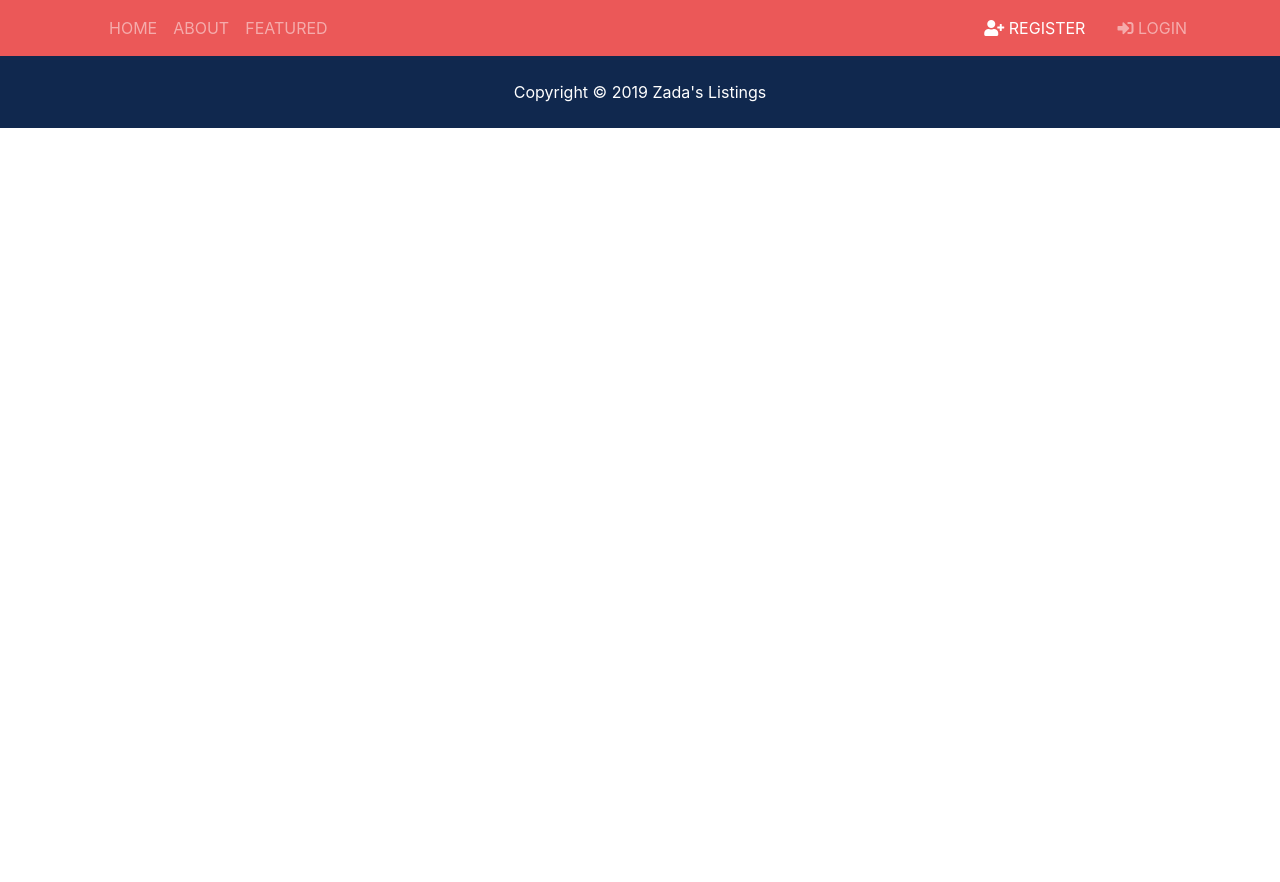
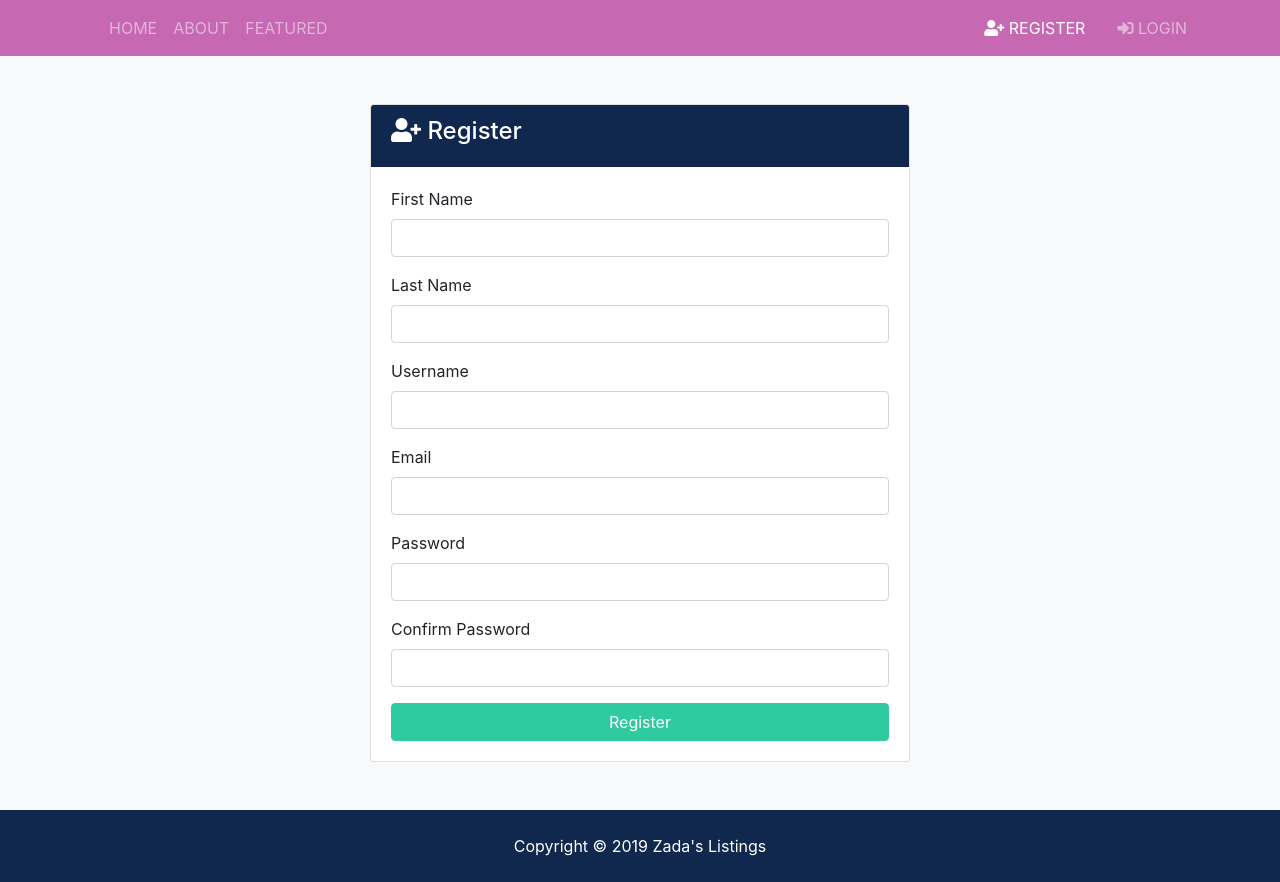
Before and after one commit to machinesandpixels/zadaslisting, a Django app: page /accounts/register in a window 1280 px wide. Before the commit the page ends 128 px from the top, so only its background shows below. Run offline with Django 3.2, Linux system fonts and the light colour scheme; some libraries are stand-ins or nearby versions.

Commit message:
Changed the navbars background color.

```diff
--- a/accounts/views.py
+++ b/accounts/views.py
@@ -1,14 +1,65 @@
 from django.shortcuts import render, redirect
+from django.contrib import messages
+from django.contrib import auth
+from django.contrib.auth.models import User
 
 # Create your views here.
 def dashboard(request):
     return render(request, 'accounts/dashboard.html')
 
 def login(request):
-    return render(request, 'accounts/login.html')
+    if request.method == 'POST':
+        print("login_test")
+        messages.error(request, 'Testing Error Message')
+        return redirect('register')
+
+    else:
+        return render(request, 'accounts/login.html')
 
 def logout(request):
     return redirect(request, 'index')
 
 def register(request):
-    return render(request, 'accounts/register.html')
+    if request.method == 'POST':
+        # Form Data
+        first_name = request.POST['first_name']
+        last_name = request.POST['last_name']
+        username = request.POST['username']
+        email = request.POST['email']
+        password = request.POST['password']
+        password_match = request.POST['password_match']
+
+        # Check password
+        if password != password_match:
+            messages.error(request, 'Passwords do not match')
+            return redirect('register')
+
+        if User.objects.filter(username=username).exists():
+            messages.error(request,'This username is taken')
+
+            return redirect('register')
+
+        if User.objects.filter(email=email).exists():
+            messages.error(request, 'This email is being used')
+
+            return redirect('register')
+
+
+        else:
+            user = User.objects.create_user(
+                username=username,
+                password=password,
+                email=email,
+                first_name=first_name,
+                last_name=last_name,
+                )
+            user.save()
+            messages.success(request, 'You are now registered')
+            return redirect('login')
+            # login after registered
+            # auth.login(request, user)
+            # messages.success(request, 'You are now logged in')
+            # return redirect('index')
+
+    else:
+        return render(request, 'accounts/register.html')
--- a/templates/accounts/register.html
+++ b/templates/accounts/register.html
@@ -2,4 +2,50 @@
 {% load humanize %}
 
 {% block content %}
+<section id="register" class="bg-light py-5">
+    <div class="container">
+      <div class="row">
+        <div class="col-md-6 mx-auto">
+          <div class="card">
+            <div class="card-header bg-primary text-white">
+              <h4>
+                <i class="fas fa-user-plus"></i> Register</h4>
+            </div>
+            <div class="card-body">
+                <!-- Alerts -->
+                {% include 'partials/_alert.html'%}
+                <form action="{% url 'register' %}" method="POST">
+                    {% csrf_token %}
+                  <div class="form-group">
+                  <label for="first_name">First Name</label>
+                  <input type="text" name="first_name" class="form-control" required>
+                </div>
+                <div class="form-group">
+                  <label for="last_name">Last Name</label>
+                  <input type="text" name="last_name" class="form-control" required>
+                </div>
+                <div class="form-group">
+                  <label for="username">Username</label>
+                  <input type="text" name="username" class="form-control" required>
+                </div>
+                <div class="form-group">
+                  <label for="email">Email</label>
+                  <input type="email" name="email" class="form-control" required>
+                </div>
+                <div class="form-group">
+                  <label for="password_match">Password</label>
+                  <input type="password" name="password" class="form-control" required>
+                </div>
+                <div class="form-group">
+                  <label for="password">Confirm Password</label>
+                  <input type="password" name="password_match" class="form-control" required>
+                </div>
+                <input type="submit" value="Register" class="btn btn-secondary btn-block">
+              </form>
+            </div>
+          </div>
+        </div>
+      </div>
+    </div>
+  </section>
 {% endblock %}
--- /dev/null
+++ b/templates/partials/_alert.html
@@ -0,0 +1,25 @@
+{% if messages %}
+    {% for message in messages %}
+        <div id="message" class="container">
+            <div
+            class="alert alert-danger{{ messages.tags }} alert-dismissible text-center" role="alert"
+            >
+            <button type="button" class="close" data-dismiss="alert">
+               <span aria-hidden="true">
+                    &times;
+               </span>
+            </button>
+               <strong>
+                   {% if message.level == DEFAULT_MESSAGE_LEVELS.ERROR %}
+                        Error:
+                   {% else %}
+                        {{ message.tags|title }}
+                   {% endif %}
+               </strong>
+               {{ message }}
+
+
+            </div>
+        </div>
+    {% endfor %}
+{% endif %}
--- a/templates/partials/_navbar.html
+++ b/templates/partials/_navbar.html
@@ -1,6 +1,6 @@
 <!-- {% load static %} -->
 <!-- Navbar -->
- <nav class="navbar navbar-expand-lg navbar-dark bg-danger sticky-top">
+ <nav class="navbar navbar-expand-lg navbar-dark sticky-top">
         <div class="container">
           <a class="navbar-brand" href="{% url 'index' %}">
             <!-- <img src="{% static 'img/logo.png' %}" class="logo" alt=""> -->
--- a/zadas_listings/settings.py
+++ b/zadas_listings/settings.py
@@ -137,3 +137,9 @@ STATICFILES_DIRS = [
 # Media folder settings
 MEDIA_ROOT = os.path.join(BASE_DIR, 'media')
 MEDIA_URL = '/media/'
+
+# Messages
+from django.contrib.messages import constants as messages
+MESSAGE_TAGS = {
+    messages.ERROR:'danger'
+}
--- a/zadas_listings/static/css/style.css
+++ b/zadas_listings/static/css/style.css
@@ -9,7 +9,9 @@ img {
 
 .navbar {
   opacity: 0.9;
-  text-transform: uppercase; }
+  text-transform: uppercase;
+  background-color: rgb(192, 89, 170);
+ }
 
 .social a {
   margin-right: 0.4rem; }
--- a/zadas_listings/static/js/main.js
+++ b/zadas_listings/static/js/main.js
@@ -1,2 +1,6 @@
 const date = new Date();
 document.querySelector('.year').innerHTML = date.getFullYear();
+
+setTimeout(function() {
+    $('#message').fadeOut('slow');
+}, 3000);
```
Also changed, not shown: templates/accounts/login.html (+33 -0 lines).
